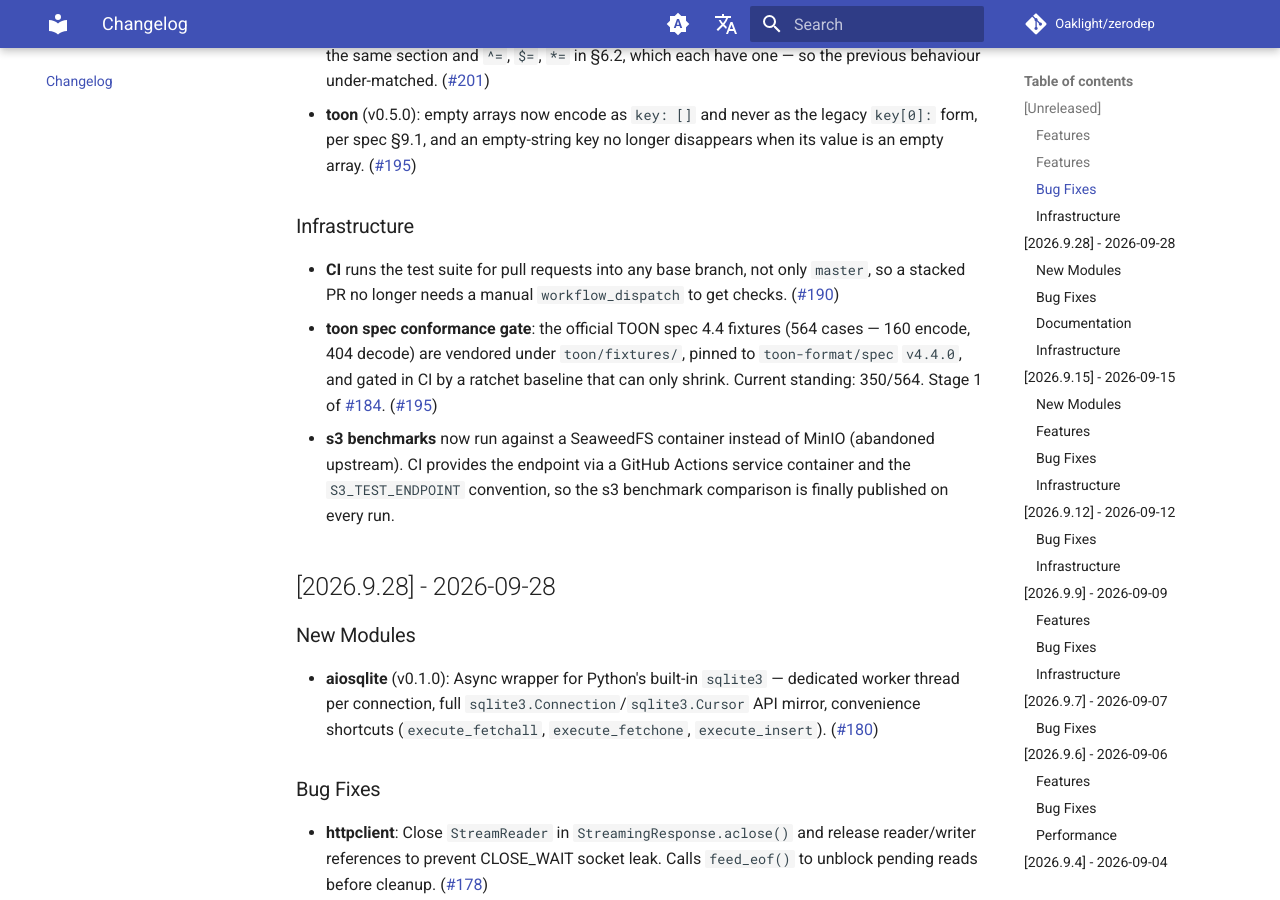
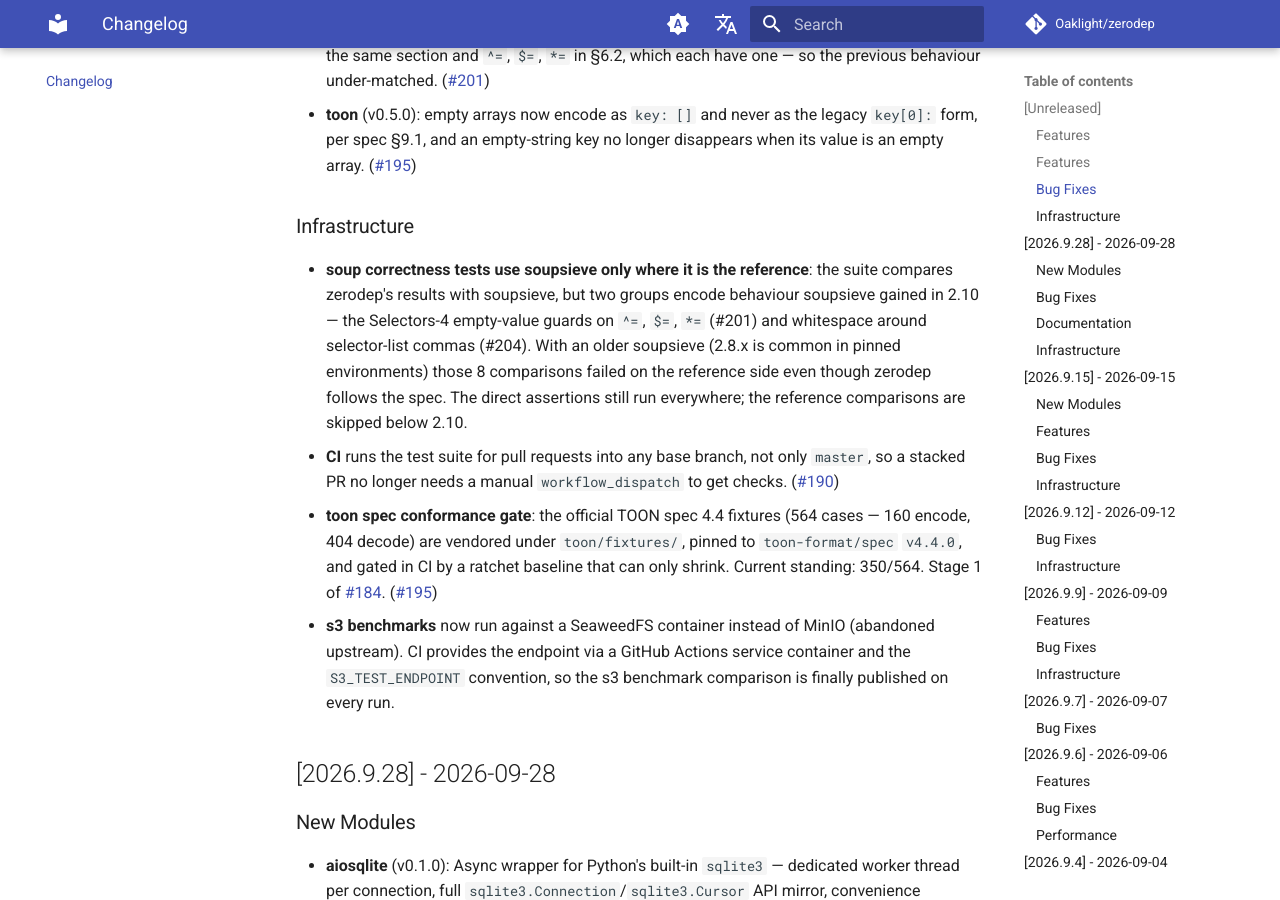
Before and after one commit to Oaklight/zerodep, an MkDocs documentation site: the page built from docs/changelog.md, in a window 1280 px wide and 900 px high, scrolled down 1908 px. Built offline with MkDocs 1.6.1 and Material for MkDocs 9.7.7, drawn with Linux system fonts in a browser that asks for light colours; comment, search, counter and statistics services are not loaded.

Commit message:
docs(changelog): soup tests guard the soupsieve reference
Record the >= 2.10 gate for reference comparisons.

```diff
--- a/docs/changelog.md
+++ b/docs/changelog.md
@@ -25,6 +25,7 @@ The format is based on [Keep a Changelog](https://keepachangelog.com/en/1.1.0/).
 
 ### Infrastructure
 
+- **soup correctness tests use soupsieve only where it is the reference**: the suite compares zerodep's results with soupsieve, but two groups encode behaviour soupsieve gained in 2.10 — the Selectors-4 empty-value guards on `^=`, `$=`, `*=` (#201) and whitespace around selector-list commas (#204). With an older soupsieve (2.8.x is common in pinned environments) those 8 comparisons failed on the reference side even though zerodep follows the spec. The direct assertions still run everywhere; the reference comparisons are skipped below 2.10.
 - **CI** runs the test suite for pull requests into any base branch, not only `master`, so a stacked PR no longer needs a manual `workflow_dispatch` to get checks. ([#190](https://github.com/Oaklight/zerodep/pull/190))
 - **toon spec conformance gate**: the official TOON spec 4.4 fixtures (564 cases — 160 encode, 404 decode) are vendored under `toon/fixtures/`, pinned to `toon-format/spec` `v4.4.0`, and gated in CI by a ratchet baseline that can only shrink. Current standing: 350/564. Stage 1 of [#184](https://github.com/Oaklight/zerodep/issues/184). ([#195](https://github.com/Oaklight/zerodep/pull/195))
 - **s3 benchmarks** now run against a SeaweedFS container instead of MinIO (abandoned upstream). CI provides the endpoint via a GitHub Actions service container and the `S3_TEST_ENDPOINT` convention, so the s3 benchmark comparison is finally published on every run.
```
